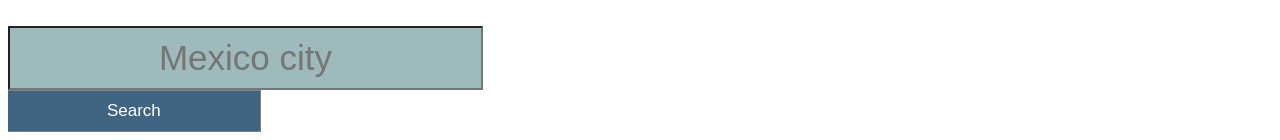
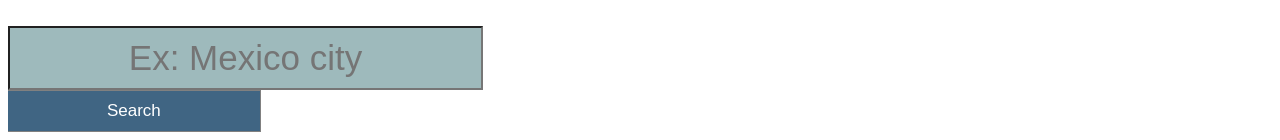
Before and after one commit to dmxtech/Weatherman, a plain HTML site: page index.html in a window 1280 px wide. Shown: the part 314-454 px from the top of the page. Drawn offline with Linux system fonts and the light colour scheme.

```diff
--- a/index.html
+++ b/index.html
@@ -17,7 +17,7 @@
   <aside>
     <h2 class="row">Search for a city:</h2>
     <form id="form">
-      <input type="text" placeholder="Mexico city" id="search" class="row">
+      <input type="text" placeholder="Ex: Mexico city" id="search" class="row">
     </form>
     <div><button class="btn" id="fetch-button">Search</button>
       <h2>or use </h2>
```
Also changed, not shown: assets/script.js (+4 -20 lines).
